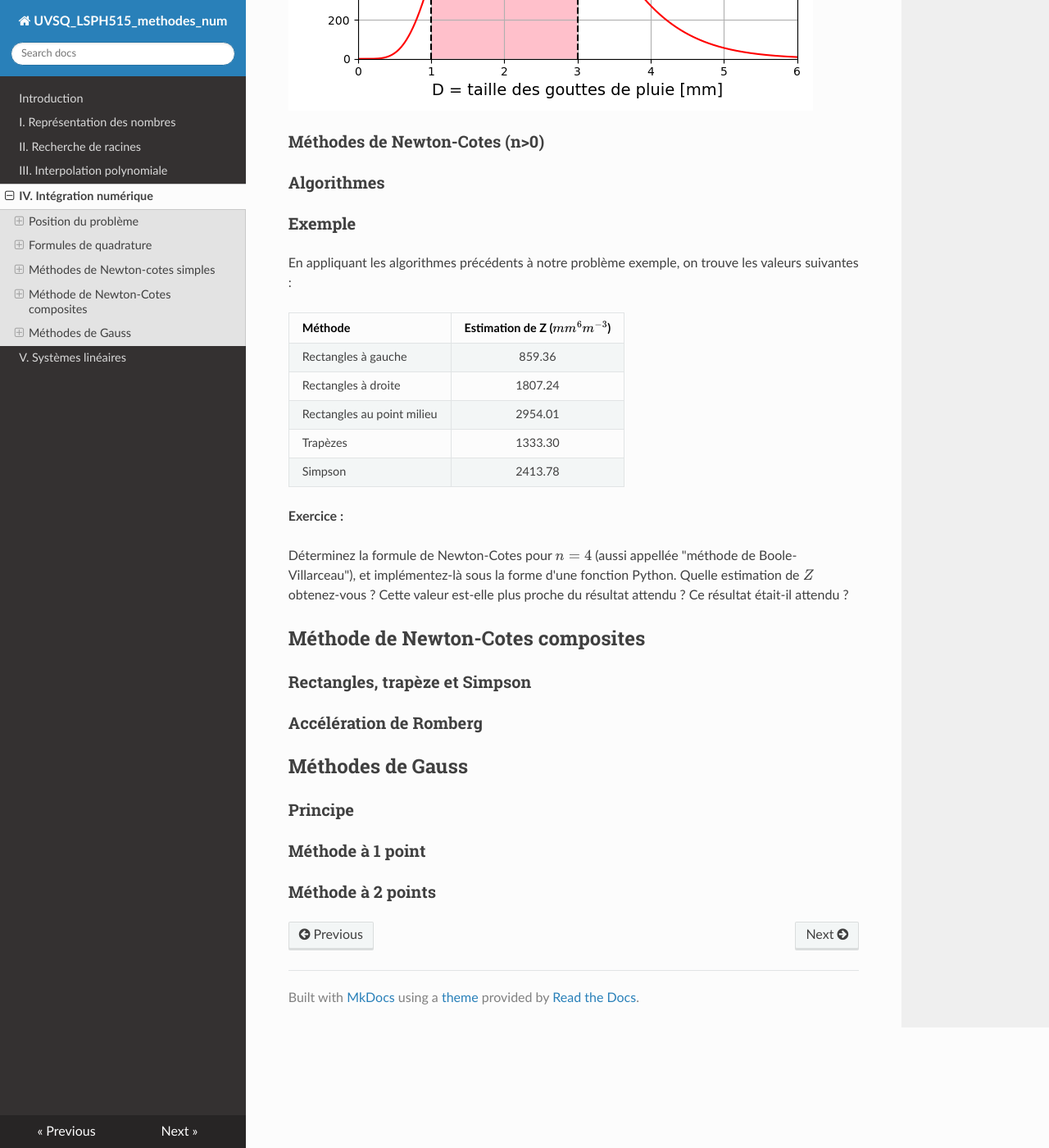
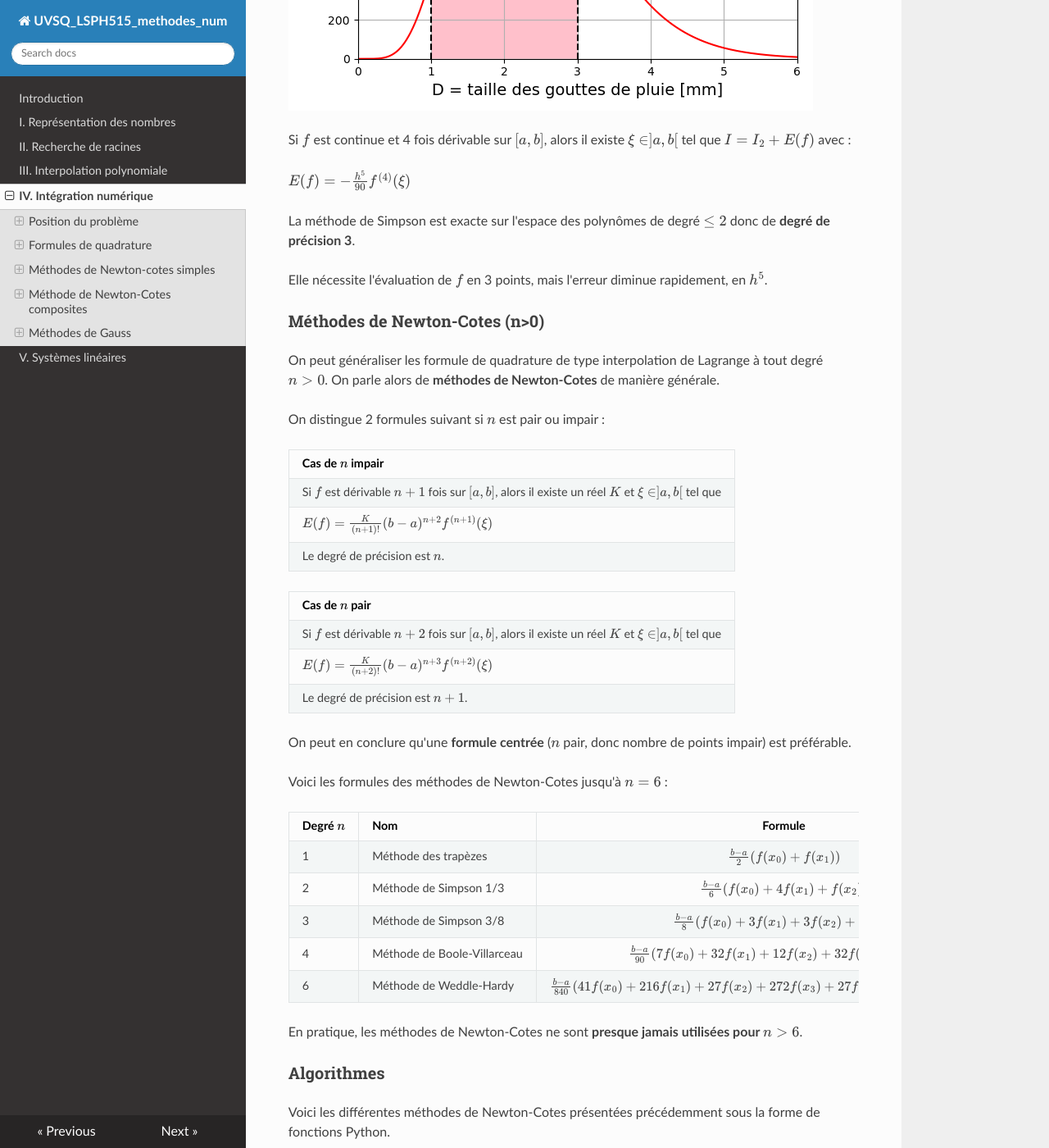
Before and after one commit to NicOudart/UVSQ_LSPH515_methodes_num, an MkDocs documentation site: the page built from docs/Chap4_Integration_numerique.md, in a window 1280 px wide and 1400 px high, scrolled down 8003 px. Shown: the whole window at 82% size. Built offline with MkDocs 1.6.1, drawn with Linux system fonts in a browser that asks for light colours; nearby versions of some CDN libraries; some of the changed text lies outside the part shown.

Commit message:
-Finish the Newton-Cotes methods part of Chapter 4. -Add functions to the rectangles/trapezes/simpson script.

```diff
--- a/docs/Chap4_Integration_numerique.md
+++ b/docs/Chap4_Integration_numerique.md
@@ -245,11 +245,98 @@
 
 ![Méthode de Simpson](img/Chap4_exemple_simpson.png)
 
+Si $f$ est continue et 4 fois dérivable sur $[a,b]$, alors il existe $\xi \in ]a,b[$ tel que $I = I_2 + E(f)$ avec :
 
+$E(f) = - \frac{h^5}{90} f^{(4)}(\xi)$
+
+La méthode de Simpson est exacte sur l'espace des polynômes de degré $\leq 2$ donc de **degré de précision 3**.
+
+Elle nécessite l'évaluation de $f$ en 3 points, mais l'erreur diminue rapidement, en $h^5$.
 
 ### Méthodes de Newton-Cotes (n>0)
 
+On peut généraliser les formule de quadrature de type interpolation de Lagrange à tout degré $n>0$.
+On parle alors de **méthodes de Newton-Cotes** de manière générale.
+
+On distingue 2 formules suivant si $n$ est pair ou impair :
+
+|Cas de $n$ **impair**|
+|:-|
+|Si $f$ est dérivable $n+1$ fois sur $[a,b]$, alors il existe un réel $K$ et $\xi \in ]a,b[$ tel que|
+|$E(f) = \frac{K}{(n+1)!} (b-a)^{n+2} f^{(n+1)}(\xi)$|
+|Le degré de précision est $n$.|
+
+|Cas de $n$ **pair**|
+|:-|
+|Si $f$ est dérivable $n+2$ fois sur $[a,b]$, alors il existe un réel $K$ et $\xi \in ]a,b[$ tel que|
+|$E(f) = \frac{K}{(n+2)!} (b-a)^{n+3} f^{(n+2)}(\xi)$|
+|Le degré de précision est $n+1$.|
+
+On peut en conclure qu'une **formule centrée** ($n$ pair, donc nombre de points impair) est préférable.
+
+Voici les formules des méthodes de Newton-Cotes jusqu'à $n=6$ :
+
+|Degré $n$|Nom                        |Formule                                                                             |
+|:--------|:--------------------------|:----------------------------------------------------------------------------------:|
+|1        |Méthode des trapèzes       |$\frac{b-a}{2}(f(x_0)+f(x_1))$                                                      |
+|2        |Méthode de Simpson 1/3     |$\frac{b-a}{6}(f(x_0)+4f(x_1)+f(x_2))$                                              |
+|3        |Méthode de Simpson 3/8     |$\frac{b-a}{8}(f(x_0)+3f(x_1)+3f(x_2)+f(x_3))$                                      |
+|4        |Méthode de Boole-Villarceau|$\frac{b-a}{90}(7f(x_0)+32f(x_1)+12f(x_2)+32f(x_3)+7f(x_4))$                        |
+|6        |Méthode de Weddle-Hardy    |$\frac{b-a}{840}(41f(x_0)+216f(x_1)+27f(x_2)+272f(x_3)+27f(x_4)+216f(x_5)+41f(x_6))$|
+
+En pratique, les méthodes de Newton-Cotes ne sont **presque jamais utilisées pour $n>6$**.
+
 ### Algorithmes
+
+Voici les différentes méthodes de Newton-Cotes présentées précédemment sous la forme de fonctions Python.
+
+Elles prennent toutes en entrée :
+
+* `f` la fonction Python à intégrer.
+
+* `a` la borne inférieure de l'intervalle d'intégration.
+
+* `b` la borne supérieure de l'intervalle d'intégration.
+
+La fonction pour la méthode des rectangles à gauche :
+
+~~~
+def rectangles_gauche(f,a,b):
+
+    return (b-a)*f(a)
+~~~
+
+La fonction pour la méthode des rectangles à droite :
+
+~~~
+def rectangles_droite(f,a,b):
+
+    return (b-a)*f(b)
+~~~
+
+La fonction pour la méthode des rectangles au point milieu :
+
+~~~
+def rectangles_milieu(f,a,b):
+
+    return (b-a)*f((a+b)/2)
+~~~
+
+La fonction pour la méthode des trapèzes :
+
+~~~
+def trapezes(f,a,b):
+
+    return (b-a)*(f(a)+f(b))/2
+~~~
+
+La fonction pour la méthode de Simpson :
+
+~~~
+def simpson(f,a,b):
+
+    return (b-a)*(f(a)+4*f((a+b)/2)+f(b))/6
+~~~
 
 ### Exemple
 
@@ -263,7 +350,7 @@
 |Trapèzes                  |1333.30                        |
 |Simpson                   |2413.78                        |
 
-
+Ces estimations sont à comparer à la valeur théorique $Z = 2337.49 mm^6/m^3$.
 
 **Exercice :**
 
```
Also changed, not shown: 1 other file.
